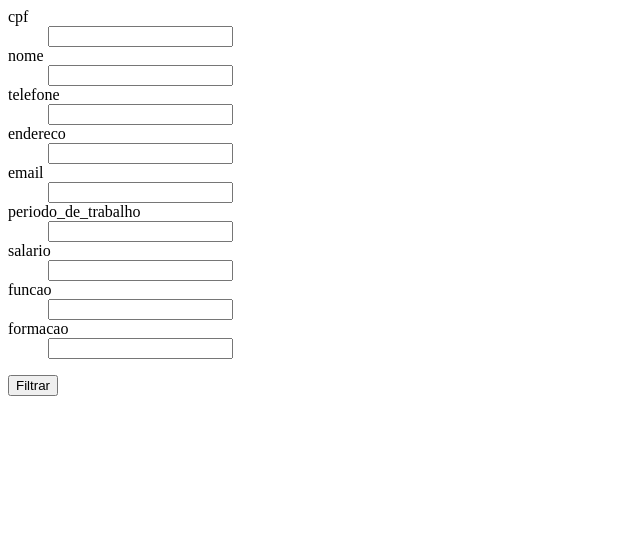
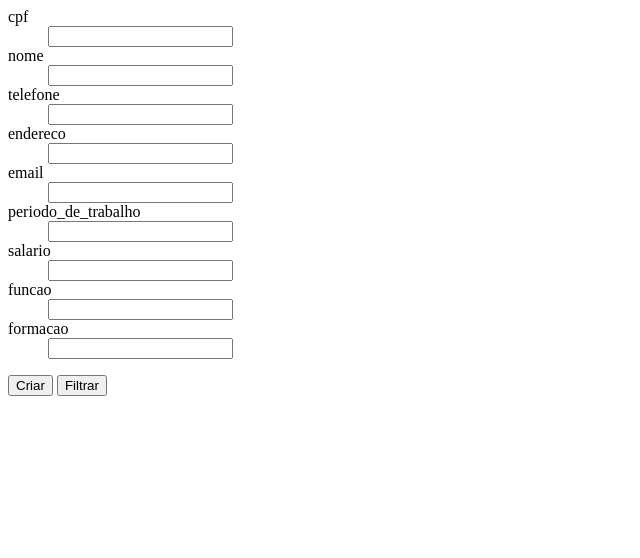
Before and after one commit to kaiquesacchi/Clinica, a Flask app: page /filtrar-outro in a window 1280 px wide. Shown: the top 558 px of the page, without its empty margins (0-640 px from the left). Run offline with Flask 2, Linux system fonts and the light colour scheme; some libraries are stand-ins or nearby versions.

Commit message:
Adicionado Criar de todas as models restantes

```diff
--- a/app.py
+++ b/app.py
@@ -327,10 +327,18 @@ class FiltroPlanoDeSaude(FlaskForm):
     email = StringField('email')
     site = StringField('site')
 
+    # Botões
+    filtrar = SubmitField(label="Filtrar")
+    criar = SubmitField(label="Criar")
+
 
 class FiltroSala(FlaskForm):
     numero = StringField('numero')
     equipamentos = StringField('equipamentos')
+
+    # Botões
+    filtrar = SubmitField(label="Filtrar")
+    criar = SubmitField(label="Criar")
 
 
 class FiltroMedico(FlaskForm):
@@ -344,6 +352,10 @@ class FiltroMedico(FlaskForm):
     crm = StringField('crm')
     especialidades = StringField('especialidades')
 
+    # Botões
+    filtrar = SubmitField(label="Filtrar")
+    criar = SubmitField(label="Criar")
+
 
 class FiltroOutro(FlaskForm):
     cpf = StringField('cpf')
@@ -356,11 +368,19 @@ class FiltroOutro(FlaskForm):
     funcao = StringField('funcao')
     formacao = StringField('formacao')
 
+    # Botões
+    filtrar = SubmitField(label="Filtrar")
+    criar = SubmitField(label="Criar")
+
 
 class FiltroConsultorio(FlaskForm):
     telefone = StringField('telefone')
     endereco = StringField('endereco')
     nome = StringField('nome')
+
+    # Botões
+    filtrar = SubmitField(label="Filtrar")
+    criar = SubmitField(label="Criar")
 
 
 # =============================================================================
@@ -427,13 +447,19 @@ def paciente():
 def plano_de_saude():
     form = FiltroPlanoDeSaude(csrf_enabled=False)
     if form.validate_on_submit():
-        return str(PlanoDeSaude.query.filter(
-            (form.nome_da_empresa.data == '' or PlanoDeSaude.nome_da_empresa == form.nome_da_empresa.data),
-            (form.cnpj.data == '' or PlanoDeSaude.cnpj == form.cnpj.data),
-            (form.telefone.data == '' or PlanoDeSaude.telefone == form.telefone.data),
-            (form.email.data == '' or PlanoDeSaude.email == form.email.data),
-            (form.site.data == '' or PlanoDeSaude.site == form.site.data)
-        ).all())
+        if form.criar.data:
+            criar_plano_de_saude(form.nome_da_empresa.data, form.cnpj.data,
+                                 form.telefone.data, form.email.data,
+                                 form.site.data)
+            return redirect(url_for('home'))
+        else:
+            return str(PlanoDeSaude.query.filter(
+                (form.nome_da_empresa.data == '' or PlanoDeSaude.nome_da_empresa == form.nome_da_empresa.data),
+                (form.cnpj.data == '' or PlanoDeSaude.cnpj == form.cnpj.data),
+                (form.telefone.data == '' or PlanoDeSaude.telefone == form.telefone.data),
+                (form.email.data == '' or PlanoDeSaude.email == form.email.data),
+                (form.site.data == '' or PlanoDeSaude.site == form.site.data)
+            ).all())
     return render_template("filtrar_plano_de_saude.html", form=form)
 
 
@@ -441,10 +467,14 @@ def plano_de_saude():
 def sala():
     form = FiltroSala(csrf_enabled=False)
     if form.validate_on_submit():
-        return str(Sala.query.filter(
-            (form.numero.data == '' or Sala.numero == form.numero.data),
-            (form.equipamentos.data == '' or Sala.equipamentos == form.equipamentos.data)
-        ).all())
+        if form.criar.data:
+            criar_sala(form.numero.data, form.equipamentos.data)
+            return redirect(url_for('home'))
+        else:
+            return str(Sala.query.filter(
+                (form.numero.data == '' or Sala.numero == form.numero.data),
+                (form.equipamentos.data == '' or Sala.equipamentos == form.equipamentos.data)
+            ).all())
     return render_template("filtrar_sala.html", form=form)
 
 
@@ -452,17 +482,24 @@ def sala():
 def medico():
     form = FiltroMedico(csrf_enabled=False)
     if form.validate_on_submit():
-        return str(Medico.query.filter(
-            (form.cpf.data == '' or Medico.cpf == form.cpf.data),
-            (form.nome.data == '' or Medico.nome == form.nome.data),
-            (form.telefone.data == '' or Medico.telefone == form.telefone.data),
-            (form.endereco.data == '' or Medico.endereco == form.endereco.data),
-            (form.email.data == '' or Medico.email == form.email.data),
-            (form.periodo_de_trabalho.data == '' or Medico.periodo_de_trabalho == form.periodo_de_trabalho.data),
-            (form.salario.data == '' or Medico.salario == form.salario.data),
-            (form.crm.data == '' or Medico.crm == form.crm.data),
-            (form.especialidades.data == '' or Medico.especialidades == form.especialidades.data)
-        ).all())
+        if form.criar.data:
+            criar_medico(form.cpf.data, form.nome.data, form.telefone.data,
+                         form.endereco.data, form.email.data,
+                         form.periodo_de_trabalho.data, form.salario.data,
+                         form.crm.data, form.especialidades.data)
+            return redirect(url_for('home'))
+        else:
+            return str(Medico.query.filter(
+                (form.cpf.data == '' or Medico.cpf == form.cpf.data),
+                (form.nome.data == '' or Medico.nome == form.nome.data),
+                (form.telefone.data == '' or Medico.telefone == form.telefone.data),
+                (form.endereco.data == '' or Medico.endereco == form.endereco.data),
+                (form.email.data == '' or Medico.email == form.email.data),
+                (form.periodo_de_trabalho.data == '' or Medico.periodo_de_trabalho == form.periodo_de_trabalho.data),
+                (form.salario.data == '' or Medico.salario == form.salario.data),
+                (form.crm.data == '' or Medico.crm == form.crm.data),
+                (form.especialidades.data == '' or Medico.especialidades == form.especialidades.data)
+            ).all())
     return render_template("filtrar_medico.html", form=form)
 
 
@@ -470,17 +507,24 @@ def medico():
 def outro():
     form = FiltroOutro(csrf_enabled=False)
     if form.validate_on_submit():
-        return str(Outros.query.filter(
-            (form.cpf.data == '' or Outros.cpf == form.cpf.data),
-            (form.nome.data == '' or Outros.nome == form.nome.data),
-            (form.telefone.data == '' or Outros.telefone == form.telefone.data),
-            (form.endereco.data == '' or Outros.endereco == form.endereco.data),
-            (form.email.data == '' or Outros.email == form.email.data),
-            (form.periodo_de_trabalho.data == '' or Outros.periodo_de_trabalho == form.periodo_de_trabalho.data),
-            (form.salario.data == '' or Outros.salario == form.salario.data),
-            (form.funcao.data == '' or Outros.funcao == form.funcao.data),
-            (form.formacao.data == '' or Outros.formacao == form.formacao.data)
-        ).all())
+        if form.criar.data:
+            criar_outros(form.cpf.data, form.nome.data, form.telefone.data,
+                         form.endereco.data, form.email.data,
+                         form.periodo_de_trabalho.data, form.salario.data,
+                         form.funcao.data, form.formacao.data)
+            return redirect(url_for('home'))
+        else:
+            return str(Outros.query.filter(
+                (form.cpf.data == '' or Outros.cpf == form.cpf.data),
+                (form.nome.data == '' or Outros.nome == form.nome.data),
+                (form.telefone.data == '' or Outros.telefone == form.telefone.data),
+                (form.endereco.data == '' or Outros.endereco == form.endereco.data),
+                (form.email.data == '' or Outros.email == form.email.data),
+                (form.periodo_de_trabalho.data == '' or Outros.periodo_de_trabalho == form.periodo_de_trabalho.data),
+                (form.salario.data == '' or Outros.salario == form.salario.data),
+                (form.funcao.data == '' or Outros.funcao == form.funcao.data),
+                (form.formacao.data == '' or Outros.formacao == form.formacao.data)
+            ).all())
     return render_template("filtrar_outro.html", form=form)
 
 
@@ -488,12 +532,18 @@ def outro():
 def consultorio():
     form = FiltroConsultorio(csrf_enabled=False)
     if form.validate_on_submit():
-        return str(Consultorio.query.filter(
-            (form.telefone.data == '' or Consultorio.telefone == form.telefone.data),
-            (form.endereco.data == '' or Consultorio.endereco == form.endereco.data),
-            (form.nome.data == '' or Consultorio.nome == form.nome.data)
-        ).all())
+        if form.criar.data:
+            criar_consultorio(form.telefone.data, form.endereco.data,
+                              form.nome.data)
+            return redirect(url_for('home'))
+        else:
+            return str(Consultorio.query.filter(
+                (form.telefone.data == '' or Consultorio.telefone == form.telefone.data),
+                (form.endereco.data == '' or Consultorio.endereco == form.endereco.data),
+                (form.nome.data == '' or Consultorio.nome == form.nome.data)
+            ).all())
     return render_template("filtrar_consultorio.html", form=form)
+
 
 if __name__ == "__main__":
     app.run()
--- a/templates/filtrar_consultorio.html
+++ b/templates/filtrar_consultorio.html
@@ -5,5 +5,6 @@
     {{ render_field(form.endereco) }}
     {{ render_field(form.telefone) }}
   </dl>
-  <p><input type=submit value=Filtrar>
+  {{ form.criar }}
+  {{ form.filtrar }}
 </form>
--- a/templates/filtrar_medico.html
+++ b/templates/filtrar_medico.html
@@ -11,5 +11,6 @@
     {{ render_field(form.crm) }}
     {{ render_field(form.especialidades) }}
   </dl>
-  <p><input type=submit value=Filtrar>
+  {{ form.criar }}
+  {{ form.filtrar }}
 </form>
--- a/templates/filtrar_outro.html
+++ b/templates/filtrar_outro.html
@@ -11,5 +11,6 @@
     {{ render_field(form.funcao) }}
     {{ render_field(form.formacao) }}
   </dl>
-  <p><input type=submit value=Filtrar>
+  {{ form.criar }}
+  {{ form.filtrar }}
 </form>
--- a/templates/filtrar_plano_de_saude.html
+++ b/templates/filtrar_plano_de_saude.html
@@ -7,5 +7,6 @@
     {{ render_field(form.email) }}
     {{ render_field(form.site) }}
   </dl>
-  <p><input type=submit value=Filtrar>
+  {{ form.criar }}
+  {{ form.filtrar }}
 </form>
--- a/templates/filtrar_sala.html
+++ b/templates/filtrar_sala.html
@@ -4,5 +4,6 @@
     {{ render_field(form.numero) }}
     {{ render_field(form.equipamentos) }}
   </dl>
-  <p><input type=submit value=Filtrar>
+  {{ form.criar }}
+  {{ form.filtrar }}
 </form>
```
Also changed, not shown: 1 other file.
